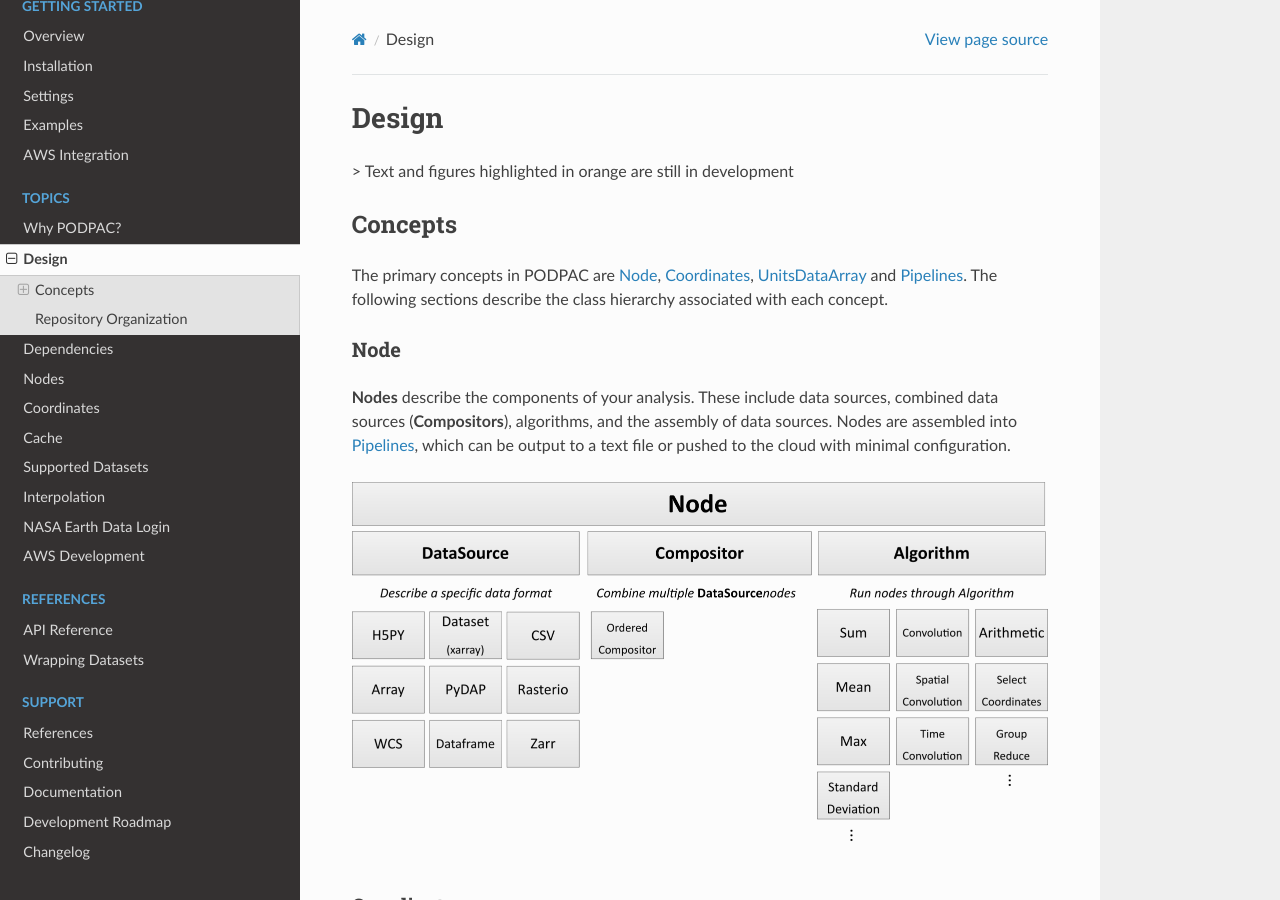
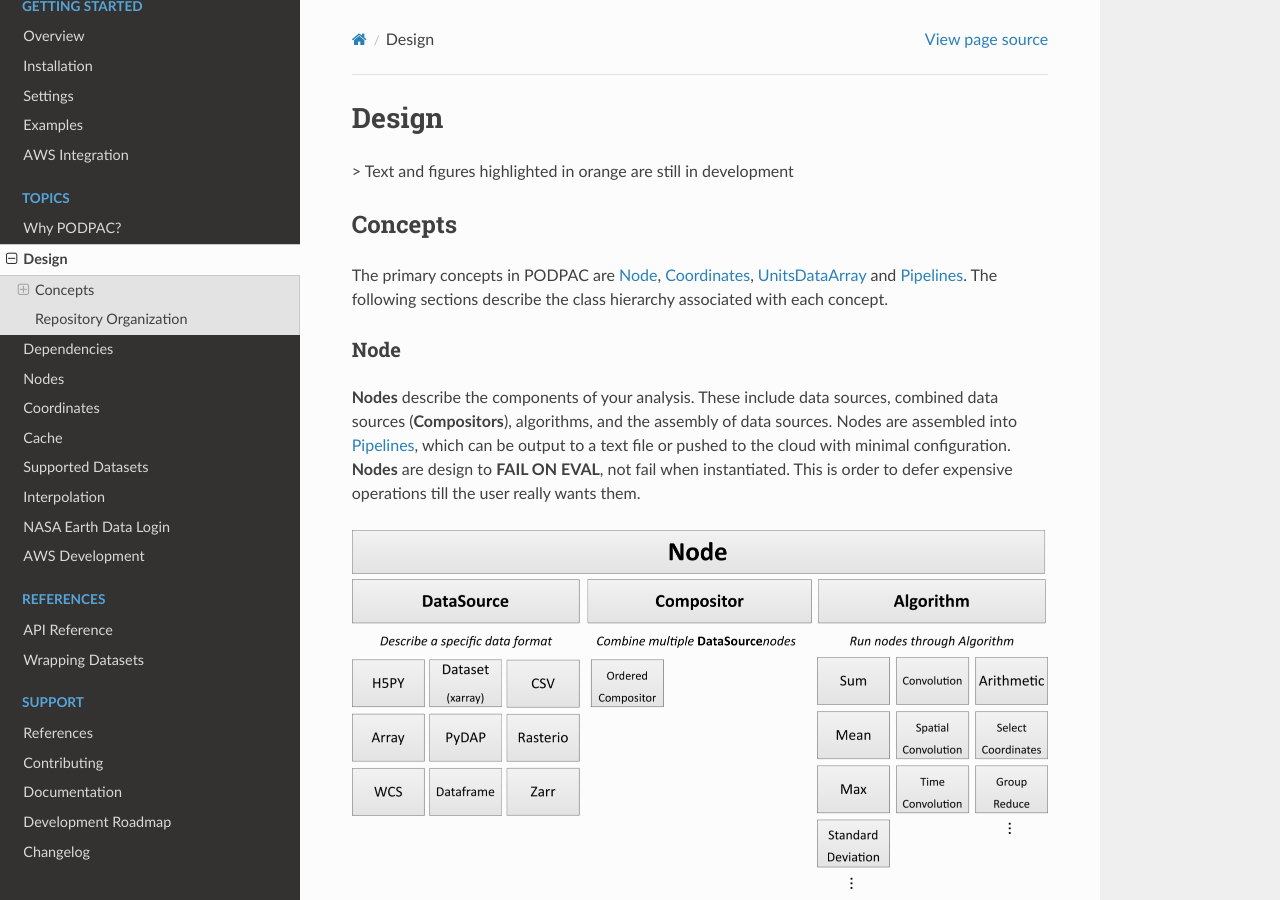
Before and after one commit to creare-com/podpac, a Sphinx documentation site: the page built from doc/source/design.rst, in a window 1280 px wide and 900 px high. Built offline with Sphinx 7.4.7 and the Read the Docs theme 2.0.0, drawn with Linux system fonts in a browser that asks for light colours.

Commit message:
MAINT: Adding notes to documentation and cleaning up datalib import.

```diff
--- a/doc/source/design.rst
+++ b/doc/source/design.rst
@@ -17,7 +17,8 @@ Node
 **Nodes** describe the components of your analysis.
 These include data sources, combined data sources (**Compositors**), algorithms, and the assembly of data sources.
 Nodes are assembled into :ref:`design_pipelines`, which can be output to a text file or pushed to the cloud
-with minimal configuration.
+with minimal configuration. **Nodes** are design to **FAIL ON EVAL**, not fail when instantiated. This is order to defer
+expensive operations till the user really wants them.
 
 .. image:: /_static/img/node.png
     :width: 100%
```
Also changed, not shown: doc/source/wrapping-datasets.md (+1 -0 lines), 1 other file.
